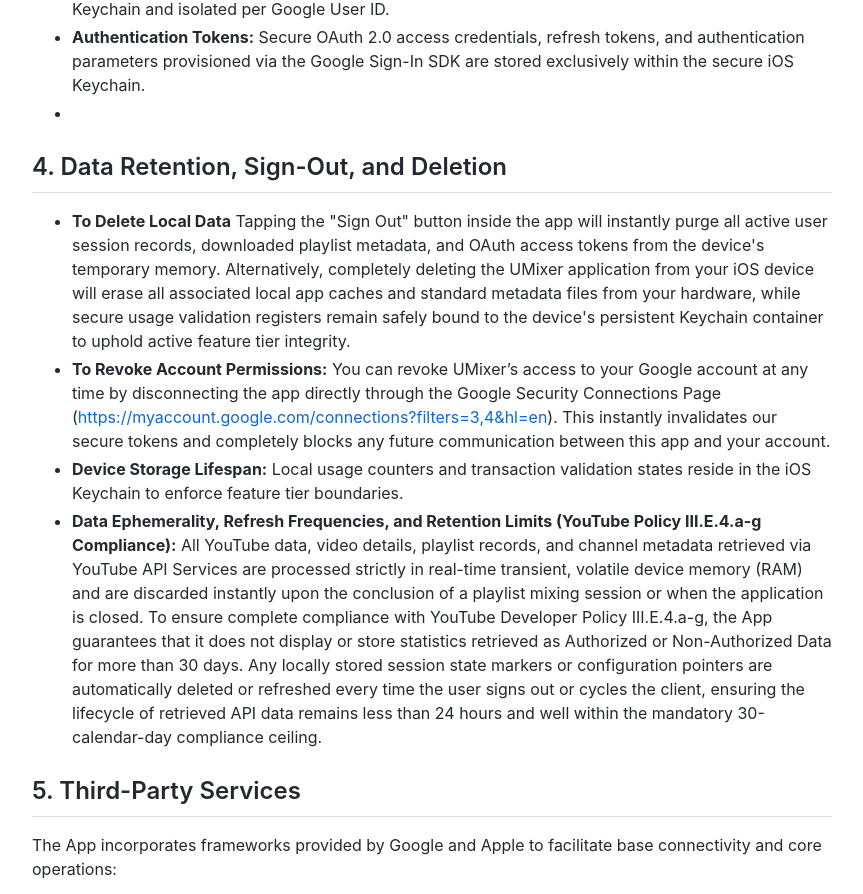
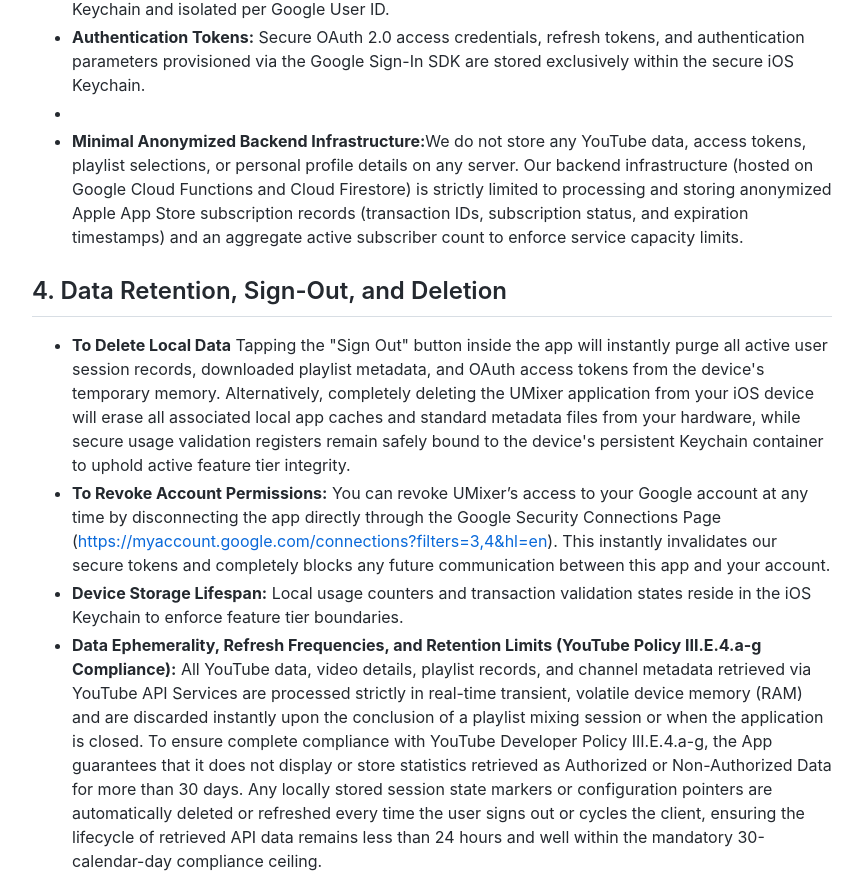
Before and after one commit to 22237/Department7Support, a plain HTML site: page privacy.html in a window 1280 px wide. Shown: the part 1458-2352 px from the top of the page, without its empty margins (208-1071 px from the left). Drawn offline with Linux system fonts and the light colour scheme.

Commit message:
Update privacy.html
Background update 3

```diff
--- a/privacy.html
+++ b/privacy.html
@@ -38,6 +38,7 @@
 		        <li><strong>Device Information and Local Storage:</strong> The App discloses that the API Client stores, accesses, or collects (or allows authorized third-party platform providers to do so) information directly or indirectly on or from users’ devices, including by placing, accessing, or recognizing cookies or similar technology on users' devices or browsers. This operational interaction is strictly limited to your explicit device communications with Google Identity Services (for secure account authentication) and Apple StoreKit/AppAttest frameworks (for subscription validation and hardware integrity verification). The App does not share data with, nor allow access to, any other third parties, advertising networks, or external analytics systems.</li>
 				<li><strong>Application State Persistence:</strong> App configurations, lifetime mix counts, and operational rate-limit tracking arrays are retained securely on your physical device within the hardware-encrypted iOS Keychain and isolated per Google User ID.</li>
 				<li><strong>Authentication Tokens:</strong> Secure OAuth 2.0 access credentials, refresh tokens, and authentication parameters provisioned via the Google Sign-In SDK are stored exclusively within the secure iOS Keychain.<li>
+				<li><strong>Minimal Anonymized Backend Infrastructure:</strong>We do not store any YouTube data, access tokens, playlist selections, or personal profile details on any server. Our backend infrastructure (hosted on Google Cloud Functions and Cloud Firestore) is strictly limited to processing and storing anonymized Apple App Store subscription records (transaction IDs, subscription status, and expiration timestamps) and an aggregate active subscriber count to enforce service capacity limits.</li>
 		    </ul>
 
 			<h2>4. Data Retention, Sign-Out, and Deletion</h2>
@@ -52,7 +53,7 @@
 		    <ul>
 		        <li><strong>Google Sign-In SDK / YouTube Data API:</strong> Utilized to verify identities and sync playlists securely with Google.</li>
 		        <li><strong>Firebase App Check / Apple AppAttest:</strong> Utilized strictly for client attestation, ensuring that API actions originate from an authentic, un-tampered copy of the App on a physical device.</li>
-				<li><strong>Apple StoreKit & Firebase / Cloud Firestore:</strong>Utilized to process in-app subscriptions and verify anonymized subscription status and capacity limits.</li>
+				<li><strong>Apple StoreKit & Firebase / Cloud Firestore:</strong> Utilized to process in-app subscriptions and verify anonymized subscription status and capacity limits.</li>
 		    </ul>
 		    <p>These frameworks communicate directly with their respective providers (Google and Apple) and are subject to their respective corporate privacy frameworks.</p>
 			<h2>6. Children's Privacy</h2>
```
